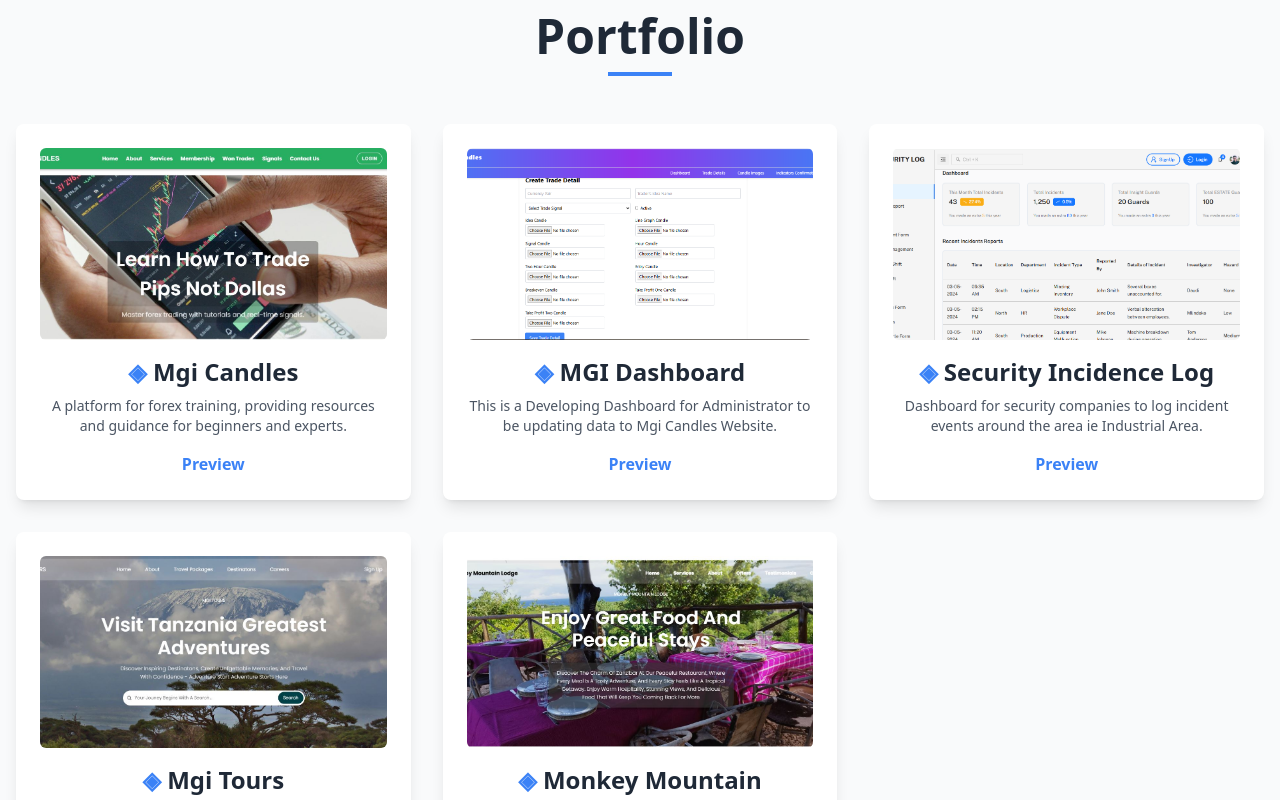
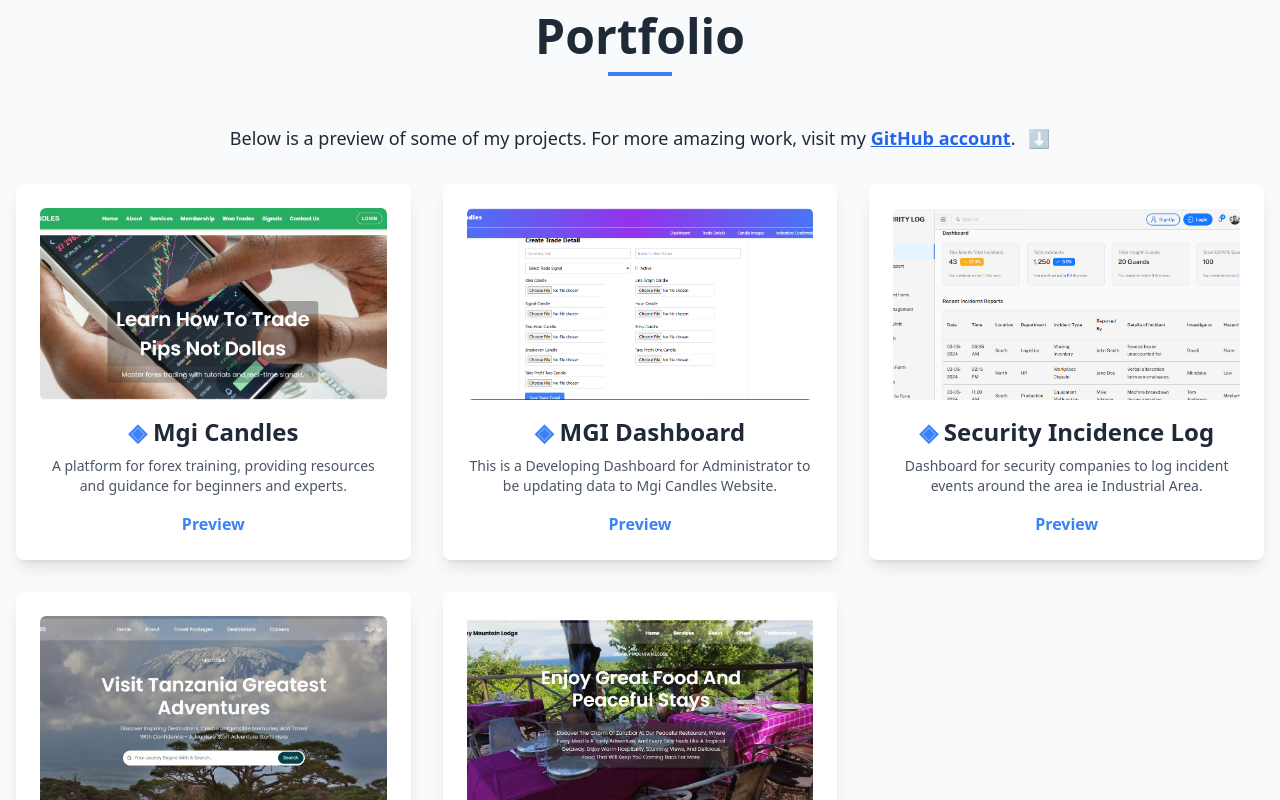
Before and after one commit to frankyle/FRANK-MAGAI-PROFILE, a React (Create React App) app: page / in a window 1280 px wide. Shown: the part 2620-3420 px from the top of the page. Built offline with nearby package versions, Linux system fonts and the light colour scheme.

Commit message:
I have updated my github link to he website where user can click and redirected to my github account

```diff
--- a/src/components/Portfolio.js
+++ b/src/components/Portfolio.js
@@ -5,9 +5,8 @@
 import img4 from './../images/tpcSecurity.png';
 import img5 from './../images/MgiDashboard.jpg';
 
-const Portfolio = ({id}) => {
+const Portfolio = ({ id }) => {
   const projects = [
-
     {
       image: img3,
       title: "Mgi Candles",
@@ -52,8 +51,24 @@
           <div className="h-1 w-16 bg-blue-500 mx-auto mt-3"></div>
         </div>
 
+        {/* GitHub Link Section */}
+        <div className="mt-12">
+          <p className="text-gray-800 text-lg font-medium">
+            Below is a preview of some of my projects. For more amazing work, visit my{" "}
+            <a
+              href="https://github.com/frankyle"
+              target="_blank"
+              rel="noopener noreferrer"
+              className="text-blue-600 font-semibold underline hover:text-blue-800 transition-colors"
+            >
+              GitHub account
+            </a>
+            . <span className="inline-block ml-2 text-blue-600 animate-pulse">⬇</span>
+          </p>
+        </div>
+
         {/* Project Cards */}
-        <div className="grid grid-cols-1 md:grid-cols-2 lg:grid-cols-3 gap-8">
+        <div className="grid grid-cols-1 md:grid-cols-2 lg:grid-cols-3 gap-8 mt-8">
           {projects.map((project, index) => (
             <div
               key={index}
```
